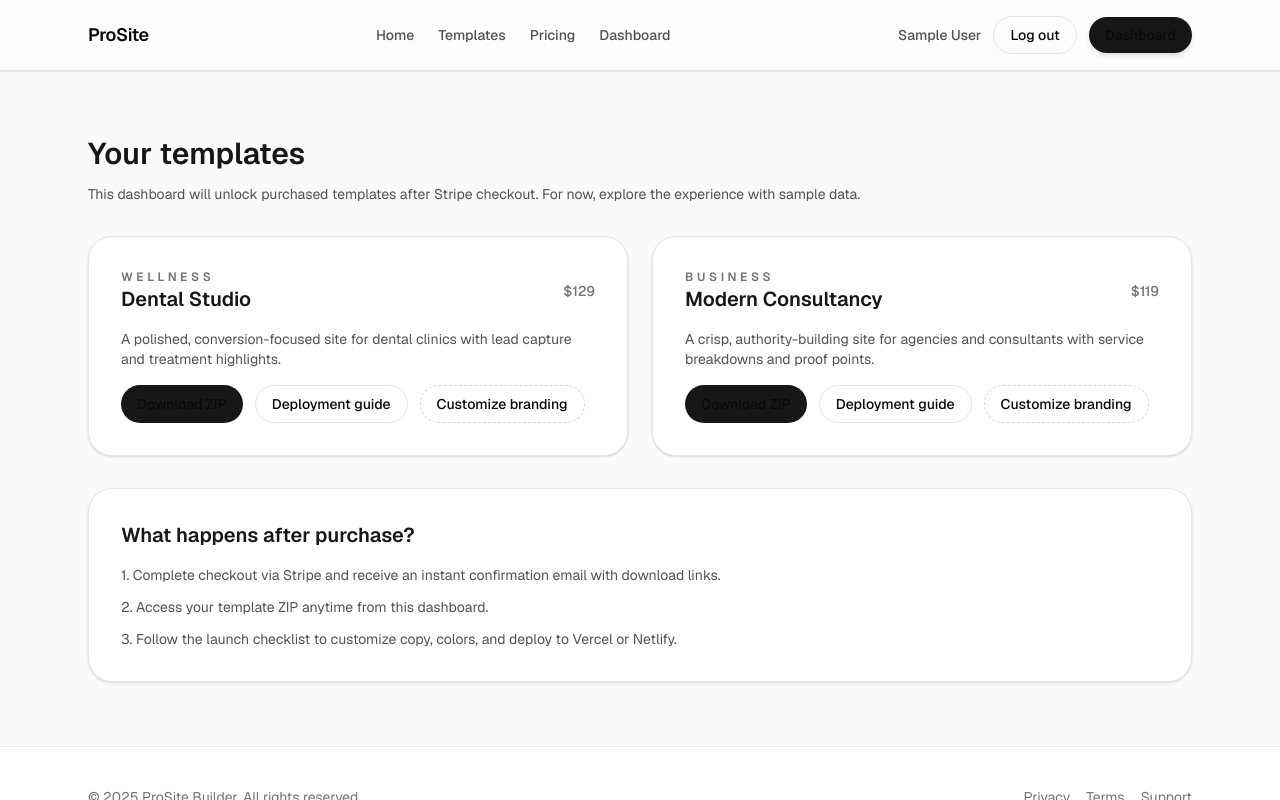
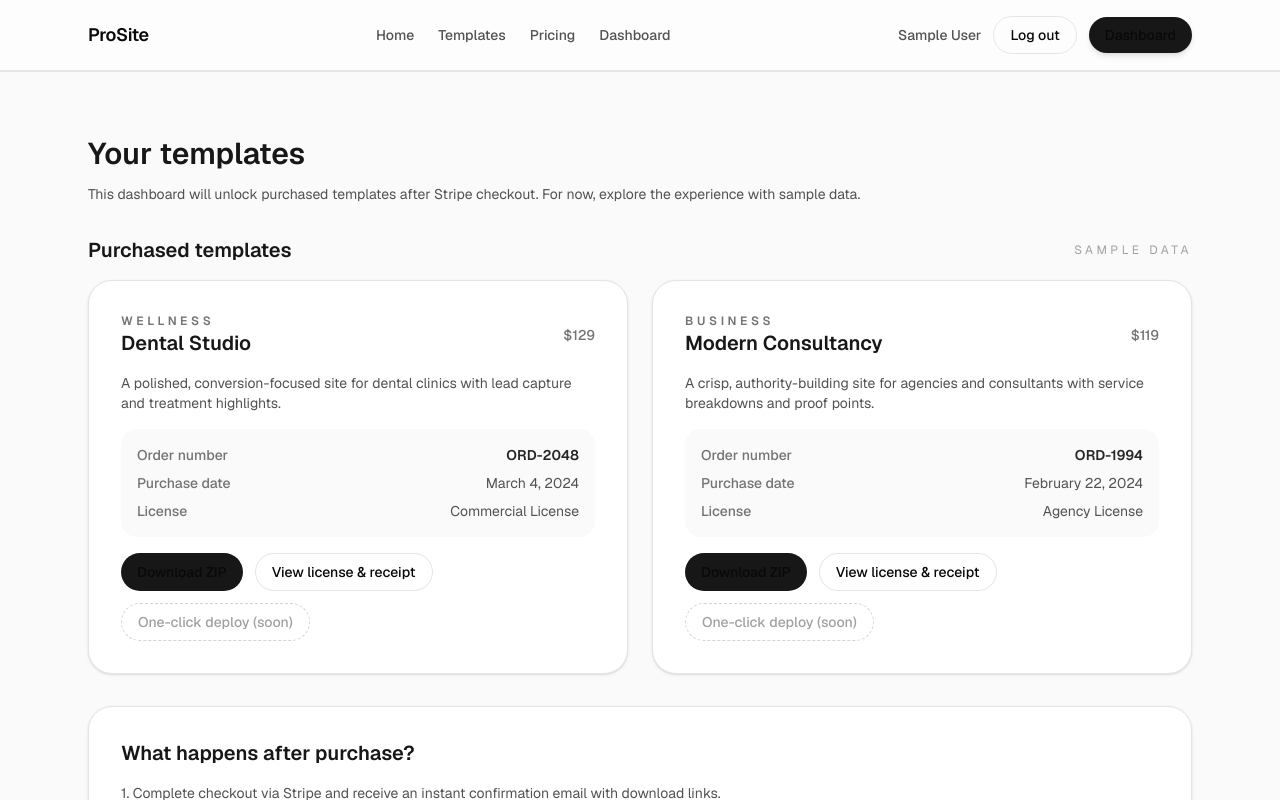
Before and after one commit to benjouadfatimaezzahra-maker/prosite, a Next.js app: page /dashboard in a window 1280 px wide. Shown: the top 800 px of the page. Built offline with nearby package versions, Linux system fonts and the light colour scheme; no server answers; sample sign-in values are in the browser's storage.

Commit message:
Add purchased templates section to dashboard

```diff
--- a/src/app/dashboard/page.tsx
+++ b/src/app/dashboard/page.tsx
@@ -6,6 +6,32 @@ import { templates } from "@/lib/templates";
 import { authOptions } from "@/lib/auth";
 
 const purchasedTemplateIds = ["dental-studio", "modern-consultancy"];
+
+const purchaseMetadata: Record<
+  (typeof purchasedTemplateIds)[number],
+  {
+    orderNumber: string;
+    purchaseDate: string;
+    licenseType: string;
+    downloadUrl: string;
+    licenseUrl: string;
+  }
+> = {
+  "dental-studio": {
+    orderNumber: "ORD-2048",
+    purchaseDate: "March 4, 2024",
+    licenseType: "Commercial License",
+    downloadUrl: "#",
+    licenseUrl: "#",
+  },
+  "modern-consultancy": {
+    orderNumber: "ORD-1994",
+    purchaseDate: "February 22, 2024",
+    licenseType: "Agency License",
+    downloadUrl: "#",
+    licenseUrl: "#",
+  },
+};
 
 export const metadata: Metadata = {
   title: "Dashboard",
@@ -33,41 +59,63 @@ export default async function DashboardPage() {
           </p>
         </div>
 
+        <div className="space-y-4">
+          <div className="flex items-center justify-between">
+            <h2 className="text-xl font-semibold text-neutral-900">Purchased templates</h2>
+            <p className="text-xs uppercase tracking-[0.3em] text-neutral-400">Sample data</p>
+          </div>
           <div className="grid gap-6 md:grid-cols-2">
             {purchasedTemplates.map((template) => (
-            <div key={template.id} className="flex flex-col gap-4 rounded-3xl border border-neutral-200 bg-white p-8 shadow-sm">
+              <div
+                key={template.id}
+                className="flex flex-col gap-4 rounded-3xl border border-neutral-200 bg-white p-8 shadow-sm"
+              >
                 <div className="flex items-center justify-between">
                   <div>
                     <p className="text-xs font-semibold uppercase tracking-[0.3em] text-neutral-500">
                       {template.category}
                     </p>
-                  <h2 className="text-xl font-semibold text-neutral-900">{template.name}</h2>
+                    <h3 className="text-xl font-semibold text-neutral-900">{template.name}</h3>
                   </div>
                   <span className="text-sm font-medium text-neutral-500">${template.price}</span>
                 </div>
                 <p className="text-sm text-neutral-600">{template.description}</p>
+                <dl className="grid gap-2 rounded-2xl bg-neutral-50 p-4 text-sm text-neutral-600">
+                  <div className="flex items-center justify-between">
+                    <dt className="font-medium text-neutral-500">Order number</dt>
+                    <dd className="font-semibold text-neutral-800">
+                      {purchaseMetadata[template.id as keyof typeof purchaseMetadata]?.orderNumber ?? "—"}
+                    </dd>
+                  </div>
+                  <div className="flex items-center justify-between">
+                    <dt className="font-medium text-neutral-500">Purchase date</dt>
+                    <dd>{purchaseMetadata[template.id as keyof typeof purchaseMetadata]?.purchaseDate ?? "—"}</dd>
+                  </div>
+                  <div className="flex items-center justify-between">
+                    <dt className="font-medium text-neutral-500">License</dt>
+                    <dd>{purchaseMetadata[template.id as keyof typeof purchaseMetadata]?.licenseType ?? "—"}</dd>
+                  </div>
+                </dl>
                 <div className="flex flex-wrap gap-3 text-sm font-medium">
                   <Link
-                  href="#"
+                    href={purchaseMetadata[template.id as keyof typeof purchaseMetadata]?.downloadUrl ?? "#"}
                     className="inline-flex items-center justify-center rounded-full bg-neutral-900 px-4 py-2 text-white transition hover:bg-neutral-800"
                   >
                     Download ZIP
                   </Link>
                   <Link
-                  href="#"
+                    href={purchaseMetadata[template.id as keyof typeof purchaseMetadata]?.licenseUrl ?? "#"}
                     className="inline-flex items-center justify-center rounded-full border border-neutral-200 px-4 py-2 text-neutral-700 transition hover:border-neutral-300 hover:text-neutral-900"
                   >
-                  Deployment guide
+                    View license &amp; receipt
                   </Link>
-                <Link
-                  href="#"
-                  className="inline-flex items-center justify-center rounded-full border border-dashed border-neutral-300 px-4 py-2 text-neutral-500 transition hover:border-neutral-400 hover:text-neutral-700"
-                >
-                  Customize branding
-                </Link>
+                  <span className="inline-flex items-center justify-center rounded-full border border-dashed border-neutral-300 px-4 py-2 text-neutral-400">
+                    One-click deploy (soon)
+                  </span>
                 </div>
               </div>
             ))}
+          </div>
         </div>
 
         <div className="rounded-3xl border border-neutral-200 bg-white p-8 shadow-sm">
```
Lines whose indentation alone changed are shown as unchanged.
